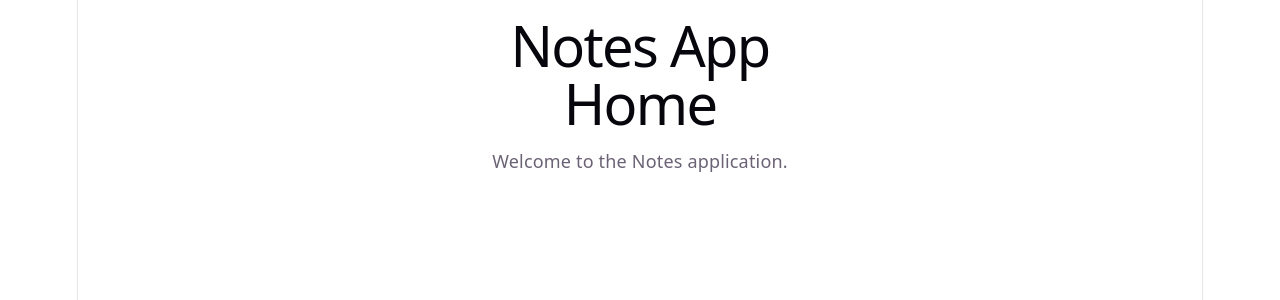
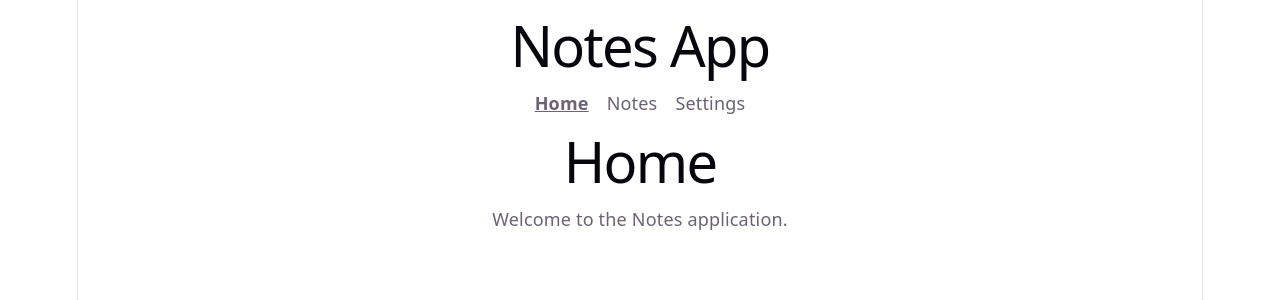
Before and after one commit to Dezaaan/react-app-claude, a React (Vite) app: page / in a window 1280 px wide. Shown: the top 300 px of the page. Built offline with nearby package versions, Linux system fonts and the light colour scheme.

Commit message:
Navigation implementation

```diff
--- a/package.json
+++ b/package.json
@@ -26,6 +26,7 @@
     "globals": "^17.4.0",
     "install": "^0.13.0",
     "npm": "^11.18.0",
+    "sass-embedded": "^1.100.0",
     "typescript": "~5.9.3",
     "typescript-eslint": "^8.57.0",
     "vite": "^8.0.1"
--- a/src/layouts/MainLayout/MainLayout.tsx
+++ b/src/layouts/MainLayout/MainLayout.tsx
@@ -3,14 +3,15 @@
 import { Outlet } from "react-router-dom";
 
 import { Header } from "./Header";
+import { Navigation } from "@/navigation/Navigation";
 
 const MainLayout = () => {
   return (
-    <div className="layout">
+    <div>
       <Header />
 
-      <div className="layout-body">
-        <aside>{/* Navigation later */}</aside>
+      <div>
+        <Navigation />
 
         <main>
           <Outlet />
--- /dev/null
+++ b/src/navigation/Navigation.module.scss
@@ -0,0 +1,14 @@
+// Navigation.module.scss
+
+.navigation {
+  ul {
+    display: flex;
+    align-items: center;
+    justify-content: center;
+    gap: 1rem;
+
+    list-style: none;
+    padding: 0;
+    margin: 0;
+  }
+}
--- a/src/navigation/Navigation.tsx
+++ b/src/navigation/Navigation.tsx
@@ -0,0 +1,35 @@
+// navigation/Navigation.tsx
+
+import { useMemo } from "react";
+
+import styles from "./Navigation.module.scss";
+
+import { NavigationItem } from "./NavigationItem";
+import { NavigationContext } from "./NavigationContext";
+import { useNavigationItems } from "./useNavigationItems";
+
+import type { NavigationProps } from "./types";
+
+const NavigationRoot = ({ children }: NavigationProps) => {
+  const items = useNavigationItems();
+
+  return (
+    <nav className={styles.navigation}>
+      <ul>
+        {items.map((item) => (
+          <li key={item.path}>
+            <NavigationItem to={item.path}>
+              {item.meta.navigation?.label}
+            </NavigationItem>
+          </li>
+        ))}
+
+        {children}
+      </ul>
+    </nav>
+  );
+};
+
+NavigationRoot.Item = NavigationItem;
+
+export const Navigation = NavigationRoot;
--- /dev/null
+++ b/src/navigation/NavigationItem.module.scss
@@ -0,0 +1,9 @@
+.link {
+  text-decoration: none;
+  color: inherit;
+}
+
+.active {
+  font-weight: bold;
+  text-decoration: underline;
+}
--- a/src/navigation/NavigationItem.tsx
+++ b/src/navigation/NavigationItem.tsx
@@ -0,0 +1,26 @@
+// navigation/NavigationItem.tsx
+
+import { NavLink } from "react-router-dom";
+
+import type { NavigationItemProps } from "./types";
+import styles from "./NavigationItem.module.scss";
+
+export const NavigationItem = ({
+  to,
+  children,
+  className,
+}: NavigationItemProps) => {
+  return (
+    <NavLink
+      to={to}
+      end={to === "/"}
+      className={({ isActive }) =>
+        [styles.link, className, isActive ? styles.active : ""]
+          .filter(Boolean)
+          .join(" ")
+      }
+    >
+      {children}
+    </NavLink>
+  );
+};
--- a/src/navigation/index.tsx
+++ b/src/navigation/index.tsx
@@ -0,0 +1,3 @@
+// navigation/index.ts
+
+export { Navigation } from "./Navigation";
--- /dev/null
+++ b/src/navigation/useNavigationItems.ts
@@ -0,0 +1,11 @@
+// navigation/useNavigationItems.ts
+
+import { routeConfig } from "@/app/router/route-config";
+
+export const useNavigationItems = () => {
+  const mainRoute = routeConfig[0];
+
+  return (
+    mainRoute.children?.filter((route) => route.meta.navigation?.visible) ?? []
+  );
+};
```
Also changed, not shown: src/navigation/NavigationContext.tsx (+11 -0 lines), src/navigation/types.ts (+15 -0 lines), src/navigation/useNavigationContext.ts (added, +15 -0 lines), 1 other file (tests, documents, lock files or other folders).
